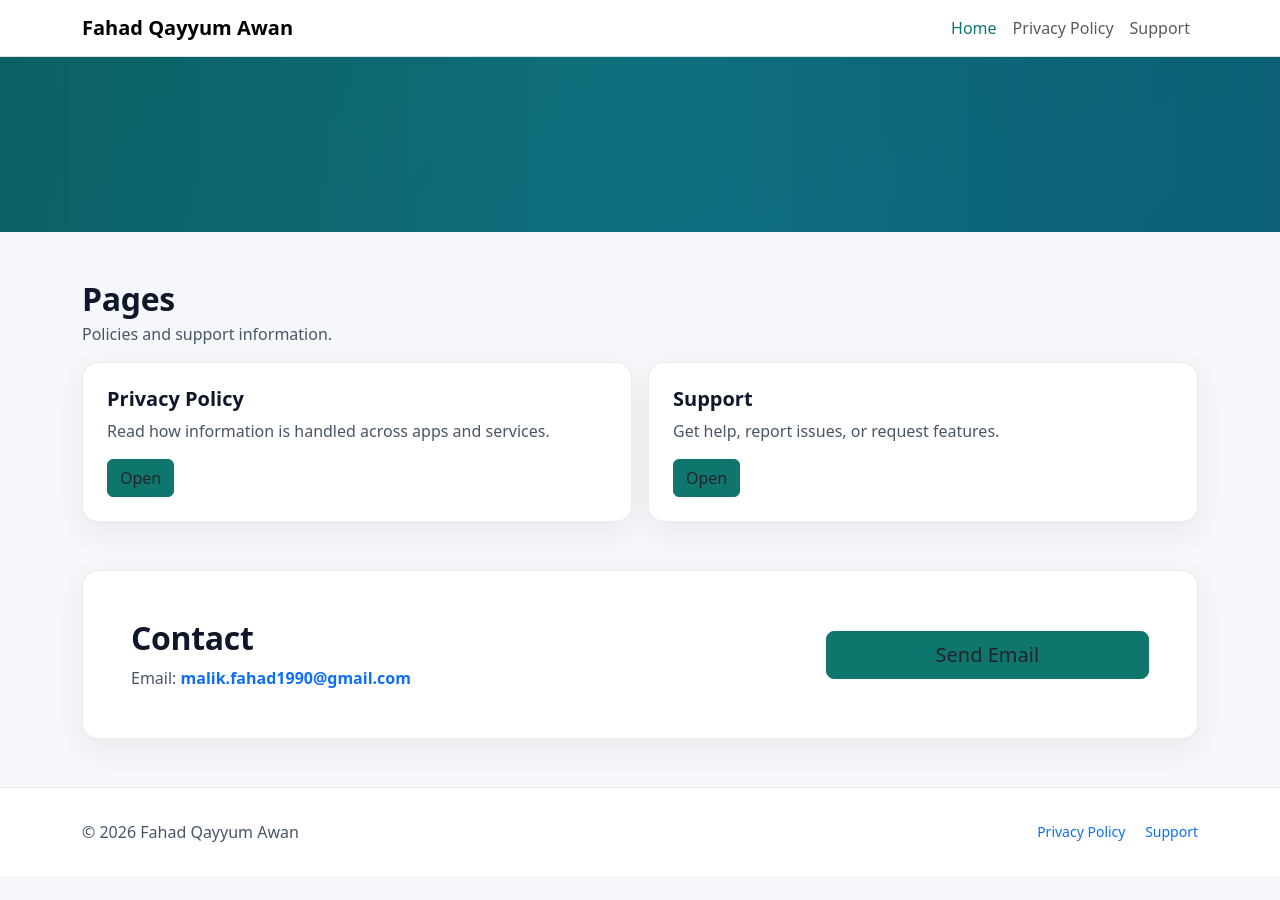
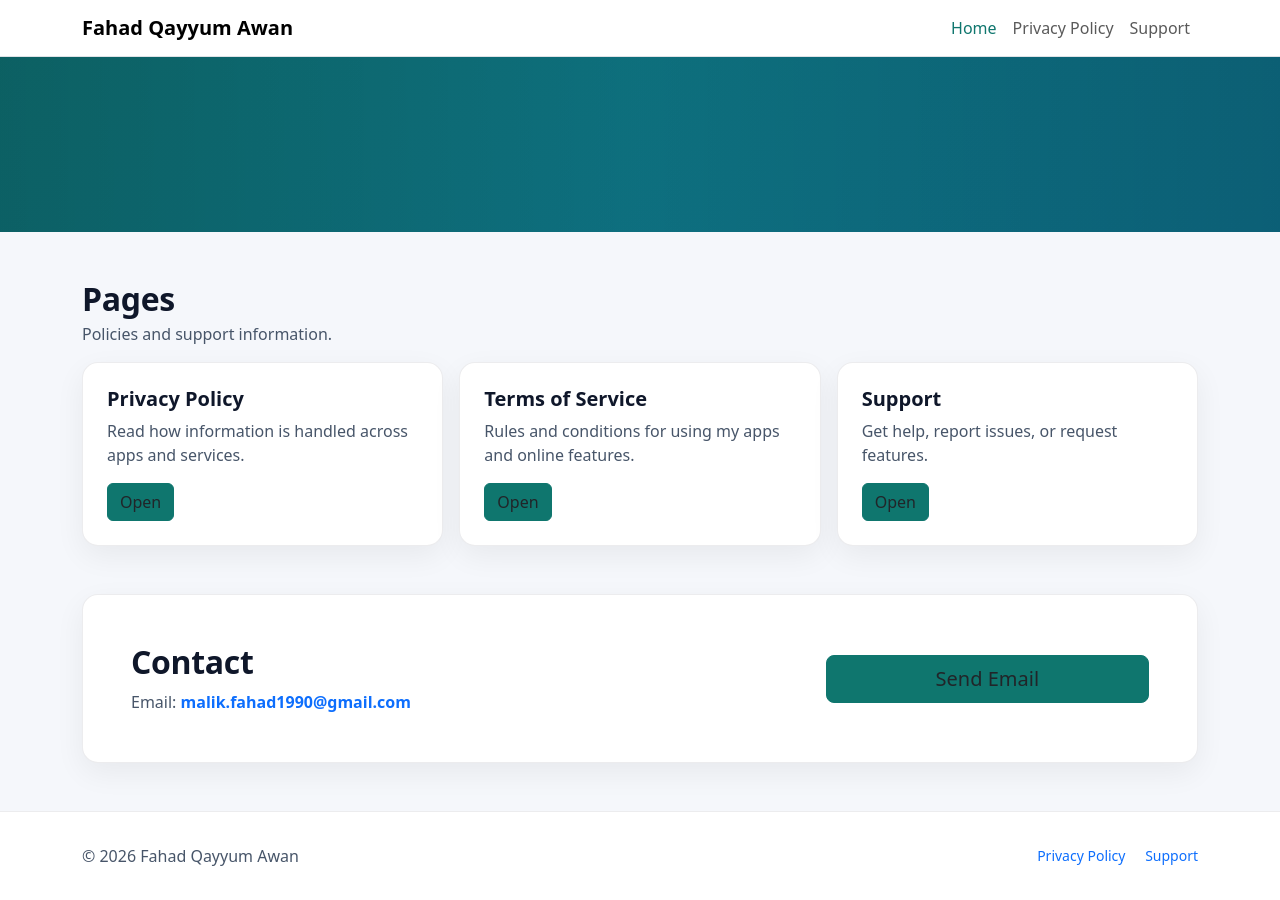
Before and after one commit to malikfqa/malikfqa.github.io, a Jekyll site: the page built from index.md, in a window 1280 px wide and 900 px high, scrolled down 635 px. Built offline with Jekyll 4.4.1, drawn with Linux system fonts in a browser that asks for light colours; before the commit the page ends 1511 px from its top, so only the background shows below that.

Commit message:
Update index.md

```diff
--- a/index.md
+++ b/index.md
@@ -52,7 +52,7 @@ description: Freelancer | Developer | Digital Solutions — Android apps, web to
       </div>
 
       <div class="row g-3">
-        <div class="col-md-6">
+        <div class="col-md-4">
           <div class="soft-card p-4 h-100">
             <h3 class="h5 fw-bold mb-2">Privacy Policy</h3>
             <p class="muted mb-3">Read how information is handled across apps and services.</p>
@@ -60,7 +60,15 @@ description: Freelancer | Developer | Digital Solutions — Android apps, web to
           </div>
         </div>
 
-        <div class="col-md-6">
+        <div class="col-md-4">
+          <div class="soft-card p-4 h-100">
+            <h3 class="h5 fw-bold mb-2">Terms of Service</h3>
+            <p class="muted mb-3">Rules and conditions for using my apps and online features.</p>
+            <a class="btn btn-brand" href="{{ '/terms-of-service' | relative_url }}">Open</a>
+          </div>
+        </div>
+
+        <div class="col-md-4">
           <div class="soft-card p-4 h-100">
             <h3 class="h5 fw-bold mb-2">Support</h3>
             <p class="muted mb-3">Get help, report issues, or request features.</p>
```
